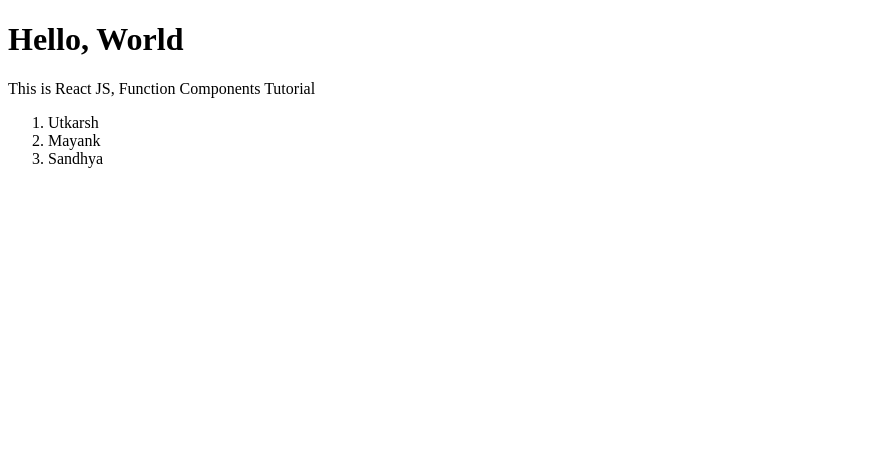
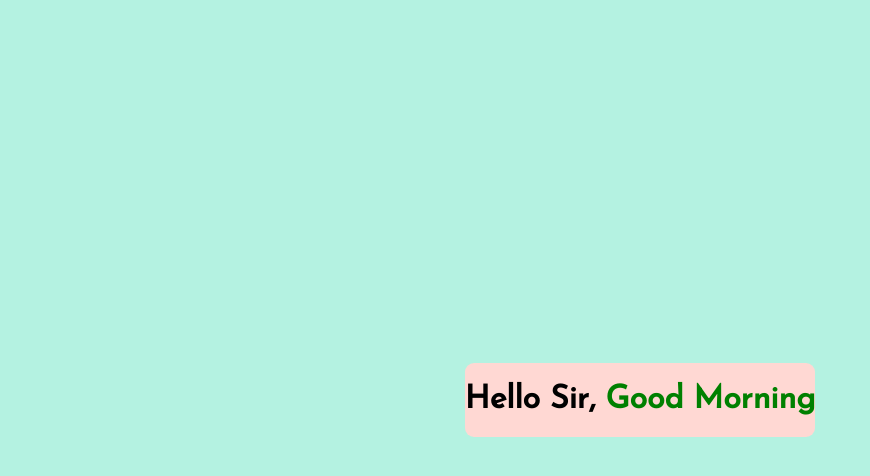
Before and after one commit to UtkarshSinghChouhan/React_Complete, a React (Create React App) app: page / in a window 1280 px wide. Shown: the top 476 px of the page, without its empty margins (0-870 px from the left). Built offline with nearby package versions, Linux system fonts and the light colour scheme.

Commit message:
mini-project-using -functional components completed

```diff
--- a/src/App.jsx
+++ b/src/App.jsx
@@ -1,15 +1,39 @@
 import React from "react";
-import Heading from "./Heading";
-import Para from "./Para";
-import List from "./List";
 
 function App(){
-    return(
-        <>
-            <Heading/>
-            <Para/>
-            <List/>
-        </>
+
+    // For Inline-CSS
+    const styling = {
+        color: " "
+    };
+
+    let date = new Date();
+    date = date.getHours();
+    let greeting = "";
+
+    if(date >= 1 && date < 12){
+        greeting = "Good Morning";
+
+        // Dynamically assigning the CSS
+        styling.color = "green"
+    }
+
+    else if(date >= 12 && date < 19){
+        greeting = "Good Afternoon"
+
+        // Dynamically assigning the CSS
+        styling.color = "Orange"
+    }
+
+    else{
+        greeting = "Good Night"
+
+        // Dynamically assigning the CSS
+        styling.color = "Blue"
+    }
+
+    return (
+        <h1>Hello Sir, <span style={styling}> {greeting} </span></h1>
     );
 }
 
--- a/src/Heading.jsx
+++ /dev/null
@@ -1,7 +0,0 @@
-import React from 'react';
-
-function Heading(){
-    return <h1>Hello, World</h1> ;
-}
-
-export default Heading;
--- a/src/List.jsx
+++ /dev/null
@@ -1,11 +0,0 @@
-import React from "react";
-
-function List(){
-    return(    <ol>
-        <li>Utkarsh</li>
-        <li>Mayank</li>
-        <li>Sandhya</li>
-      </ol>);
-}
-
-export default List;
--- a/src/Para.jsx
+++ /dev/null
@@ -1,8 +0,0 @@
-import React from "react";
-
-
-function Para(){
-    return <p>This is React JS, Function Components Tutorial</p>;
-}
-
-export default Para;
--- a/src/index.js
+++ b/src/index.js
@@ -1,5 +1,6 @@
 import React from 'react';
 import ReactDOM from 'react-dom';
+import './index.css';
 import App from './App.jsx';
 
 
```
